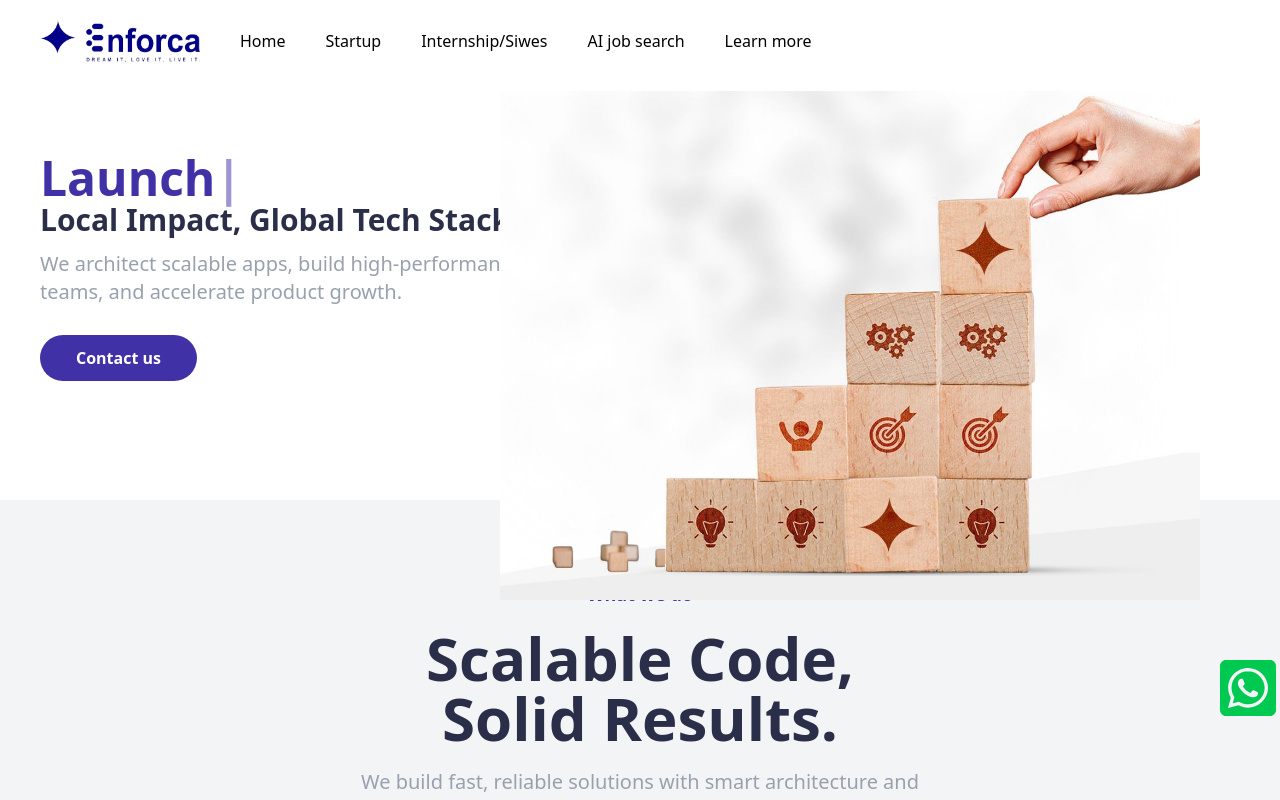
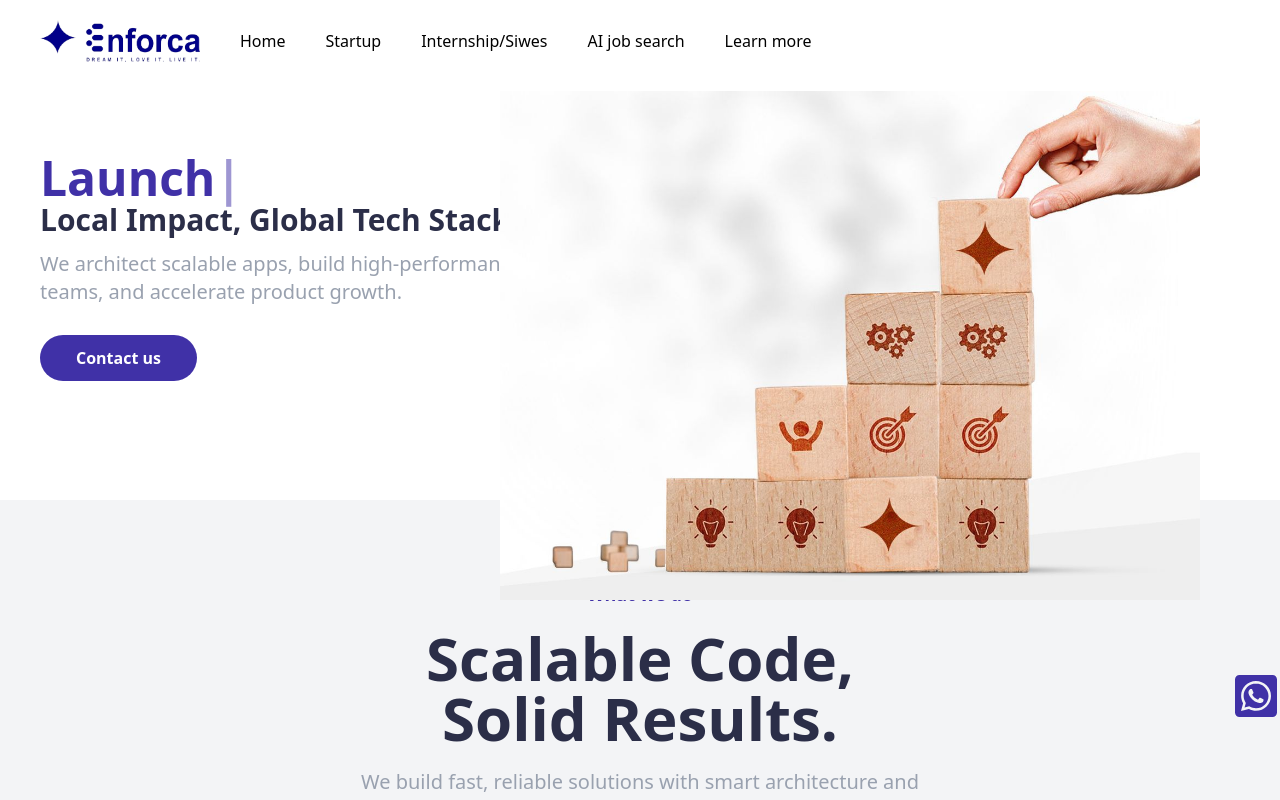
Before and after one commit to AyobamiOluwasegunLawal/enforcamentor, a Next.js app: page / in a window 1280 px wide. Shown: the top 800 px of the page. Built offline with nearby package versions, Linux system fonts and the light colour scheme.

Commit message:
adjust the whatapp icon

```diff
--- a/app/layout.js
+++ b/app/layout.js
@@ -2,6 +2,7 @@ import { Montserrat } from "next/font/google";
 import "./globals.css";
 import Header from "./section/Header";
 import Footer from "./section/Footer";
+import { FaWhatsappSquare } from "react-icons/fa";
 
 const montserrat = Montserrat({
   variable: "--font-mont",
@@ -17,11 +18,14 @@ export const metadata = {
 export default function RootLayout({ children }) {
   return (
     <html lang="en">
-      <body
-        className={`${montserrat.variable} font-400 antialiased`}
-      >
-        <Header/>
+      <body className={`${montserrat.variable} font-400 antialiased relative`}>
+        <Header />
         {children}
+        <div className="cursor-pointer fixed right-0 bottom-20">
+          <a href="https://wa.me/+97470640796" target="_blank">
+            <FaWhatsappSquare className="size-12 text-primary" />
+          </a>
+        </div>
         <Footer />
       </body>
     </html>
--- a/app/page.js
+++ b/app/page.js
@@ -4,11 +4,10 @@ import Hero from "./section/Hero";
 import Success from "./section/Success";
 import Impact from "./section/Impact";
 import Testimonials from "./section/Testimonials";
-import { FaWhatsappSquare } from "react-icons/fa";
 
 const Home = () => {
   return (
-    <section className="relative">
+    <section>
       <Hero />
 
       <Services />
@@ -18,16 +17,6 @@ const Home = () => {
       <Impact />
 
       <Testimonials />
-
-      <div className="cursor-pointer fixed right-0 bottom-20">
-        <a
-          href="https://wa.me/+97470640796"
-          target="_blank"
-        >
-
-        <FaWhatsappSquare className="size-16 text-green-500" />
-        </a>
-      </div>
     </section>
   );
 };
--- a/app/section/Header.js
+++ b/app/section/Header.js
@@ -43,7 +43,8 @@ const Header = () => {
         <nav className=" max-w-7xl mx-auto justify-between gap-10">
           <div className="items-center gap-10">
             <div className="max-mobile-s:w-28 max-mobile-m:w-32 max-mobile-l:w-36 max-tablet:w-40 tablet:w-40">
-              <Image src={logo.enforca} alt="Logo Enforca" className="w-full" />
+              <Link href={"/"}>
+              <Image src={logo.enforca} alt="Logo Enforca" className="w-full" /></Link>
             </div>
 
             <ul className="flex gap-10 max-tablet:hidden">
```
